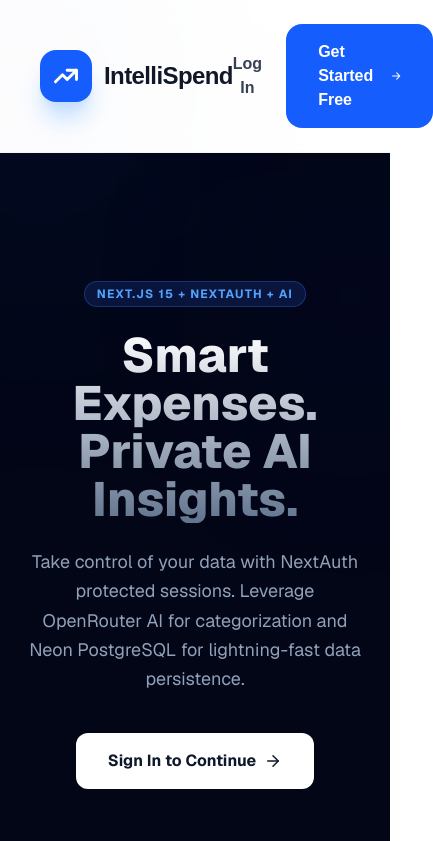
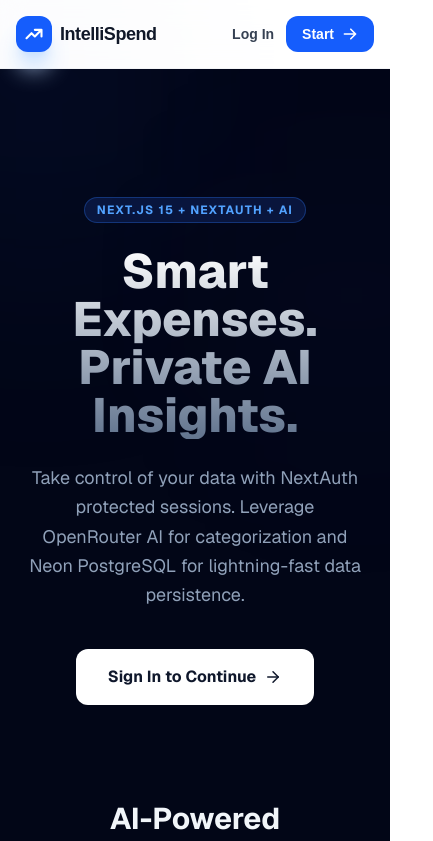
Before and after one commit to akshatXD-hash/IntelliSpend, a Next.js app: page / in a window 390 px wide. Shown: the top 841 px of the page, 433 px wide, since content can reach past the window. Built offline with nearby package versions, Linux system fonts and the light colour scheme; no server answers.

Commit message:
Added mobile responsiveness

```diff
--- a/app/components/Navbar.tsx
+++ b/app/components/Navbar.tsx
@@ -9,14 +9,14 @@ function Navbar() {
 
   return (
     <nav className="w-full bg-white/80 backdrop-blur-md border-b border-gray-100 sticky top-0 z-50">
-      <div className="max-w-[1440px] mx-auto px-10 py-6 flex items-center justify-between">
+      <div className="max-w-[1440px] mx-auto px-4 sm:px-6 lg:px-10 py-4 sm:py-5 lg:py-6 flex items-center justify-between">
 
-        {/* Brand Logo - Made Bigger */}
-        <Link href="/" className="flex items-center gap-3 group transition-transform hover:scale-105">
-          <div className="bg-blue-600 p-3 rounded-2xl shadow-xl shadow-blue-200 group-hover:rotate-3 transition-all duration-300">
+        {/* Brand Logo */}
+        <Link href="/" className="flex items-center gap-2 sm:gap-3 group transition-transform hover:scale-105">
+          <div className="bg-blue-600 p-2 sm:p-3 rounded-xl sm:rounded-2xl shadow-xl shadow-blue-200 group-hover:rotate-3 transition-all duration-300">
             <svg
               xmlns="http://www.w3.org/2000/svg"
-              className="h-7 w-7 text-white"
+              className="h-5 w-5 sm:h-6 sm:w-6 lg:h-7 lg:w-7 text-white"
               fill="none"
               viewBox="0 0 24 24"
               stroke="currentColor"
@@ -24,13 +24,13 @@ function Navbar() {
               <path strokeLinecap="round" strokeLinejoin="round" strokeWidth={2.5} d="M13 7h8m0 0v8m0-8l-8 8-4-4-6 6" />
             </svg>
           </div>
-          <span className="text-2xl font-extrabold text-gray-900 tracking-tight">
+          <span className="text-lg sm:text-xl lg:text-2xl font-extrabold text-gray-900 tracking-tight">
             IntelliSpend
           </span>
         </Link>
 
-        {/* Center Navigation - Spaced Out */}
-        <div className="hidden lg:flex items-center gap-12 text-base font-bold text-gray-500">
+        {/* Center Navigation */}
+        <div className="hidden md:flex items-center gap-6 lg:gap-12 text-sm sm:text-base font-bold text-gray-500">
           <Link href="/" className="hover:text-blue-600 transition-colors relative group">
             Home
             <span className="absolute -bottom-1 left-0 w-0 h-0.5 bg-blue-600 transition-all group-hover:w-full"></span>
@@ -45,44 +45,46 @@ function Navbar() {
           </Link>
         </div>
 
-        {/* Auth Actions - High End Buttons */}
-        <div className="flex items-center gap-6">
+        {/* Auth Actions */}
+        <div className="flex items-center gap-3 sm:gap-4 lg:gap-6">
           {!session ? (
             <>
               <button
                 onClick={() => signIn()}
-                className="text-base font-bold text-gray-700 hover:text-blue-600 transition-colors"
+                className="text-sm sm:text-base font-bold text-gray-700 hover:text-blue-600 transition-colors"
               >
                 Log In
               </button>
               <Link
                 href="/signup"
-                className="bg-blue-600 text-white px-8 py-4 rounded-2xl text-base font-bold hover:bg-blue-700 hover:shadow-2xl hover:shadow-blue-200 transition-all active:scale-95 flex items-center gap-2"
+                className="bg-blue-600 text-white px-4 sm:px-6 lg:px-8 py-2 sm:py-3 lg:py-4 rounded-xl sm:rounded-2xl text-sm sm:text-base font-bold hover:bg-blue-700 hover:shadow-2xl hover:shadow-blue-200 transition-all active:scale-95 flex items-center gap-2"
               >
-                Get Started Free
-                <svg xmlns="http://www.w3.org/2000/svg" className="h-5 w-5" viewBox="0 0 20 20" fill="currentColor">
+                <span className="hidden sm:inline">Get Started Free</span>
+                <span className="sm:hidden">Start</span>
+                <svg xmlns="http://www.w3.org/2000/svg" className="h-4 w-4 sm:h-5 sm:w-5" viewBox="0 0 20 20" fill="currentColor">
                   <path fillRule="evenodd" d="M10.293 3.293a1 1 0 011.414 0l6 6a1 1 0 010 1.414l-6 6a1 1 0 01-1.414-1.414L14.586 11H3a1 1 0 110-2h11.586l-4.293-4.293a1 1 0 010-1.414z" clipRule="evenodd" />
                 </svg>
               </Link>
             </>
           ) : (
-            <div className="flex items-center gap-6">
+            <div className="flex items-center gap-3 sm:gap-4 lg:gap-6">
               <button
                 onClick={() => signOut()}
-                className="text-sm font-bold text-gray-400 hover:text-red-500 transition-colors"
+                className="text-xs sm:text-sm font-bold text-gray-400 hover:text-red-500 transition-colors"
               >
                 Log Out
               </button>
-              {/* Premium Profile Avatar */}
+
               <div className="relative group cursor-pointer">
                 <div className="absolute -inset-1 bg-gradient-to-r from-blue-600 to-cyan-400 rounded-full blur opacity-25 group-hover:opacity-50 transition duration-1000"></div>
-                <div className="relative w-12 h-12 rounded-full bg-blue-600 border-2 border-white text-white flex items-center justify-center text-lg font-black shadow-lg">
+                <div className="relative w-9 h-9 sm:w-10 sm:h-10 lg:w-12 lg:h-12 rounded-full bg-blue-600 border-2 border-white text-white flex items-center justify-center text-sm sm:text-base lg:text-lg font-black shadow-lg">
                   {firstLetter}
                 </div>
               </div>
             </div>
           )}
         </div>
+
       </div>
     </nav>
   );
```
